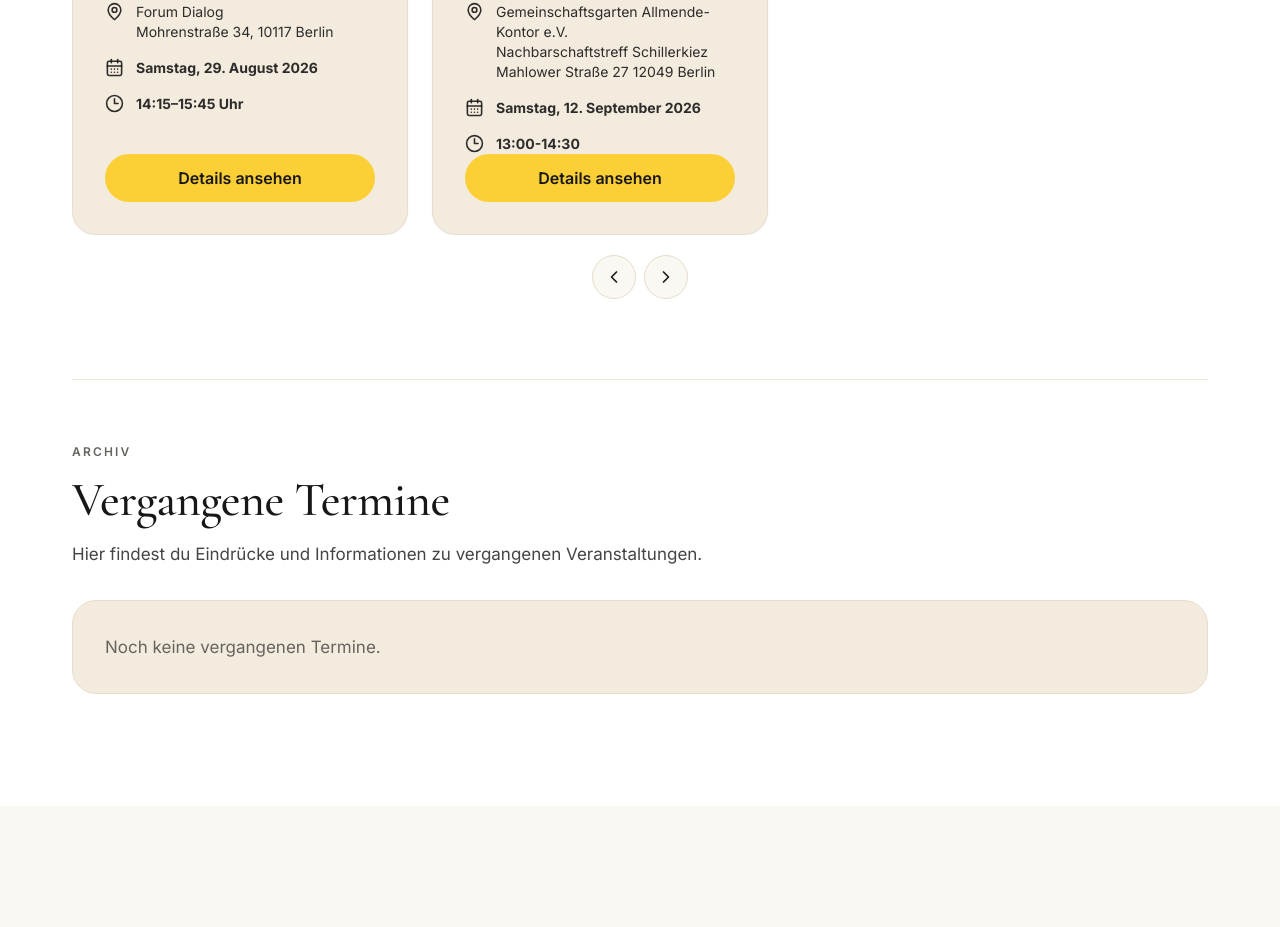
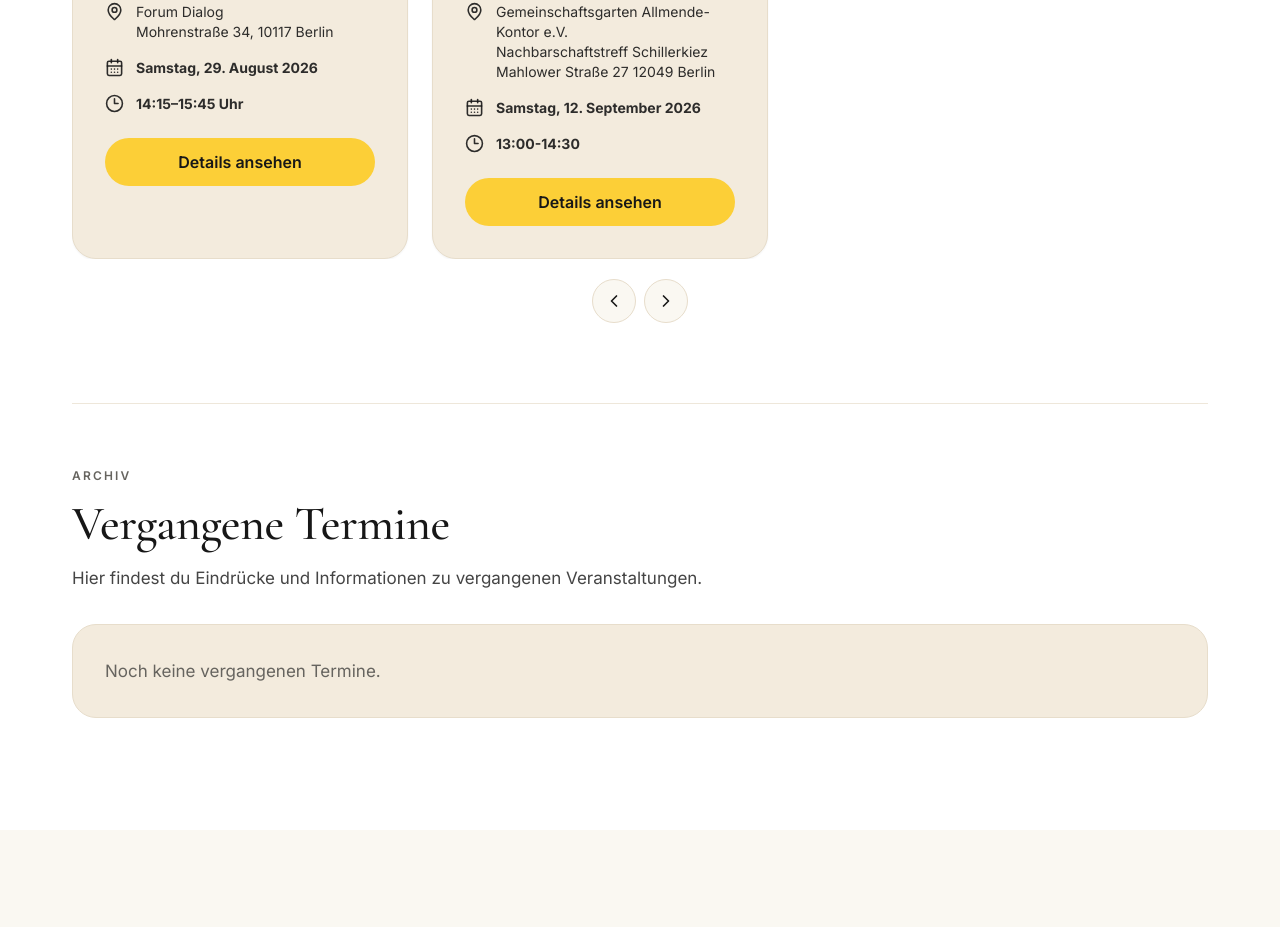
Before and after one commit to Falkensee-Solutions/RSS, a Next.js app: page / in a window 1280 px wide. Shown: the part 1180-2107 px from the top of the page. Built offline with nearby package versions, Linux system fonts and the light colour scheme; no server answers.

Commit message:
Adjust spacing for the "Details ansehen" button in EventCard component

```diff
--- a/components/EventCard.tsx
+++ b/components/EventCard.tsx
@@ -17,7 +17,7 @@ export function EventCard({ event, past = false }: { event: Event; past?: boolea
           {time && <p className="flex items-start gap-3"><Clock3 className="shrink-0" size={19} aria-hidden /><span><strong>{time}</strong></span></p>}
         </div>
       </div>
-      <Link href={`/termine/${event.slug}`} className="btn-primary mt-auto pt-3">Details ansehen</Link>
+      <Link href={`/termine/${event.slug}`} className="btn-primary mt-6 pt-3">Details ansehen</Link>
     </article>
   );
 }
```
